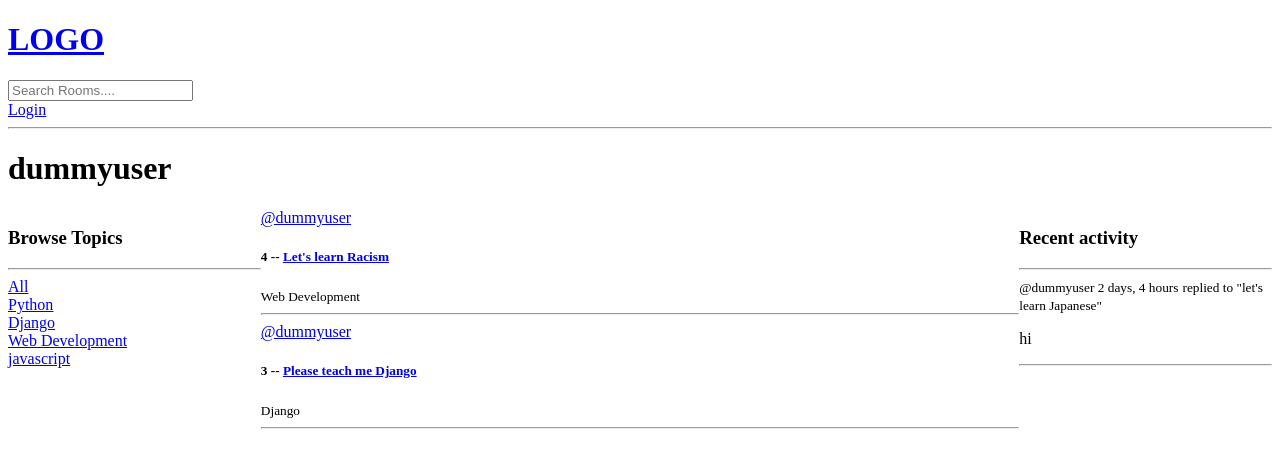
After one commit to SahilJadhav-007/studybud, a Django app: page /profile/2 in a window 1280 px wide. The commit adds this page. Shown: the top 468 px of the page. Run offline with Django 5.2, Linux system fonts and the light colour scheme; data comes from the database, SQL or seed files in the repository; both versions use the stored data as it was after the commit.

Commit message:
complete rooms

```diff
--- a/base/models.py
+++ b/base/models.py
@@ -32,5 +32,9 @@ class Message(models.Model):
     updated = models.DateTimeField(auto_now=True)
     created = models.DateTimeField(auto_now_add=True)
 
+
+    class Meta:
+        ordering = ['-updated','-created']
+
     def __str__(self):
         return self.body[0:50]
--- /dev/null
+++ b/base/templates/base/activity_component.html
@@ -0,0 +1,16 @@
+<h3>Recent activity</h3>
+    <hr>
+    {% for message in room_messages %}
+      <div>
+        <small>@{{message.user}} {{message.created|timesince}}</small>
+        <small>replied to "{{message.room}}"</small>
+
+        <p>{{message}}</p>
+
+        {% if request.user == message.user %}
+          <a href={% url 'delete-message' message.id %}>Delete</a>
+        {% endif %}
+
+        <hr>
+      </div>
+    {% endfor %}
--- /dev/null
+++ b/base/templates/base/feed_component.html
@@ -0,0 +1,14 @@
+<div>
+    {% for room in rooms %}
+    <div>
+      {% if request.user == room.host %}
+      <a href={% url 'update-room' room.id %}>EDIT ROOM</a>
+      <a href={% url 'delete-room' room.id %}>DELETE ROOM</a>
+      {% endif %}
+      <a href="{% url "user-profile" room.host.id %}">@{{room.host.username}}</a>
+      <h5>{{room.id}} -- <a href="{% url 'room' room.id %}">{{room.name}}</a></h5>
+      <small>{{room.topic.name}}</small>
+      <hr>
+    </div>
+    {% endfor %}
+</div>
--- /dev/null
+++ b/base/templates/base/profile.html
@@ -0,0 +1,26 @@
+{% extends 'main.html'%}
+
+
+{% block content %}
+
+    <style>
+        .profile-container{
+            display:grid;
+            grid-template-columns:1fr 3fr 1fr;
+        }
+    </style>
+
+    <h1>{{user.username}}</h1>
+
+    <div class="profile-container">
+        <div>
+            {% include "base/topics_component.html" %}
+        </div>
+        <div>
+            {% include "base/feed_component.html" %}
+        </div>
+        <div>
+            {% include "base/activity_component.html" %}
+        </div>
+    </div>
+{% endblock %}
--- a/base/templates/base/room.html
+++ b/base/templates/base/room.html
@@ -4,7 +4,7 @@
   <style>
     .room-container {
       display: grid;
-      grid-template-columns:1fr 3fr 1fr;
+      grid-template-columns: 3fr 1fr;
     }
   </style>
 
--- /dev/null
+++ b/base/templates/base/topics_component.html
@@ -0,0 +1,12 @@
+<h3>Browse Topics</h3>
+<hr>
+<div>
+  <a href="{% url 'home'  %}">All</a>
+</div>
+{% for topic in topics %}
+
+  <div>
+    <a href="{% url 'home'  %}?q={{topic.name}}">{{topic.name}}</a>
+  </div>
+
+{% endfor %}
--- a/base/urls.py
+++ b/base/urls.py
@@ -7,6 +7,7 @@ urlpatterns = [
     path('register/', views.registerPage, name="register"),
     path('',views.home,name="home"),
     path('room/<str:pk>',views.room,name="room"),
+    path('profile/<str:pk>',views.userProfile,name="user-profile"),
     path("create-room/", views.createRoom, name="create-room"),
     path('update-room/<str:pk>/', views.updateRoom, name='update-room'),
     path('delete-room/<str:pk>',views.deleteRoom,name="delete-room"),
--- a/base/views.py
+++ b/base/views.py
@@ -75,12 +75,16 @@ def home(request):
         )
     topics = Topic.objects.all()
     room_count = rooms.count()
-    context = {'rooms':rooms, "topics":topics,'room_count':room_count}
+    room_messages = Message.objects.filter(Q(
+        room__topic__name__icontains=q
+    ))
+
+    context = {'rooms':rooms, "topics":topics,'room_count':room_count,'room_messages':room_messages}
     return render(request,"base/home.html",context)
 
 def room(request,pk):
     room = Room.objects.get(id=pk)
-    room_messages = room.message_set.all().order_by('-created')
+    room_messages = room.message_set.all()
     participants = room.participants.all()
     if request.method == "POST":
         message = Message.objects.create(
@@ -94,6 +98,17 @@ def room(request,pk):
 
     context = {'room':room, "room_messages":room_messages,'participants':participants }
     return render(request,"base/room.html",context)
+
+
+def userProfile(request,pk):
+    user = User.objects.get(id=pk)
+    rooms = user.room_set.all()
+    room_messages = user.message_set.all()
+    topics = Topic.objects.all()
+    context={"user":user,'rooms':rooms,'room_messages':room_messages,'topics':topics}
+    return render(request,'base/profile.html', context)
+
+
 
 @login_required(login_url="login")
 def createRoom(request):
```
Also changed, not shown: base/templates/base/home.html (+6 -28 lines), db.sqlite3.
